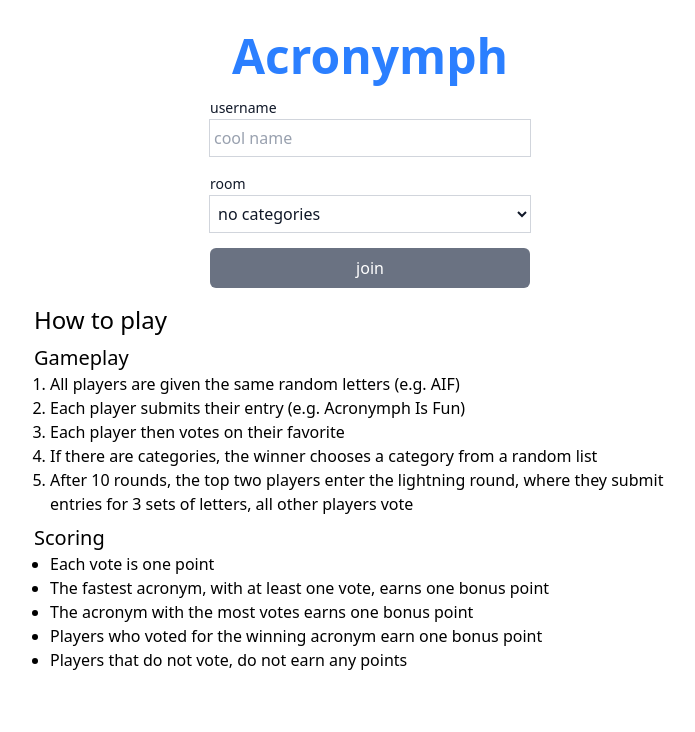
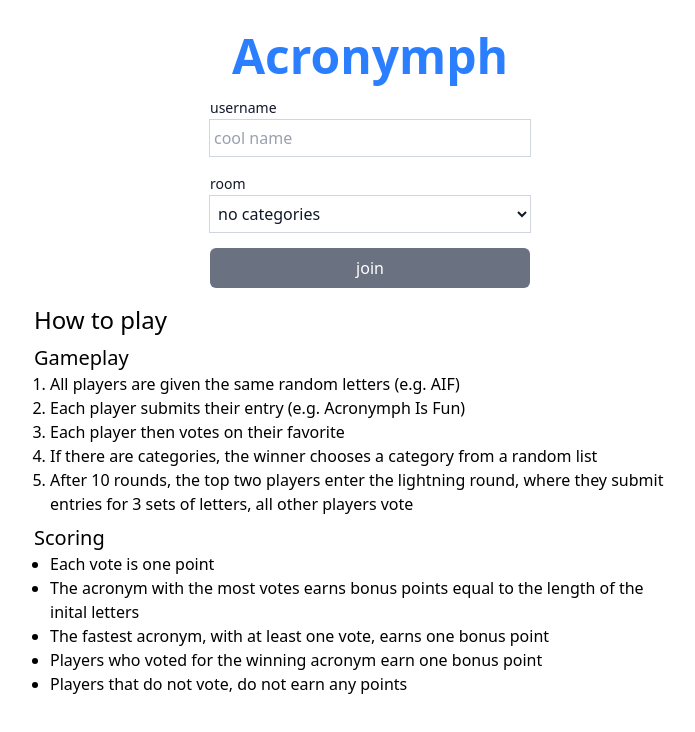
Before and after one commit to Merk42/acronymph, a React (Vite) app in the folder client/: page / in a window 1280 px wide. Shown: the top 732 px of the page, without its empty margins (270-965 px from the left). Built offline with nearby package versions, Linux system fonts and the light colour scheme; no server answers.

Commit message:
update instructions with copy about dynamic bonus points for winner

```diff
--- a/client/src/components/Instructions.tsx
+++ b/client/src/components/Instructions.tsx
@@ -7,15 +7,15 @@ function Instructions() {
             <ul className="list-decimal px-4">
                 <li className="text-pretty">All players are given the same random letters (e.g. AIF)</li>
                 <li className="text-pretty">Each player submits their entry (e.g. Acronymph Is Fun)</li>
-                <li className="text-pretty">Each player then votes on their favorite </li>
+                <li className="text-pretty">Each player then votes on their favorite</li>
                 <li className="text-pretty">If there are categories, the winner chooses a category from a random list</li>
                 <li className="text-pretty">After 10 rounds, the top two players enter the lightning round, where they submit entries for 3 sets of letters, all other players vote</li>
             </ul>
             <h2 className="text-xl mt-2">Scoring</h2>
             <ul className="list-disc px-4">
                 <li className="text-pretty">Each vote is one point</li>
+                <li className="text-pretty">The acronym with the most votes earns bonus points equal to the length of the inital letters</li>
                 <li className="text-pretty">The fastest acronym, with at least one vote, earns one bonus point</li>
-                <li className="text-pretty">The acronym with the most votes earns one bonus point </li>
                 <li className="text-pretty">Players who voted for the winning acronym earn one bonus point </li>
                 <li className="text-pretty">Players that do not vote, do not earn any points</li>
             </ul>
```
